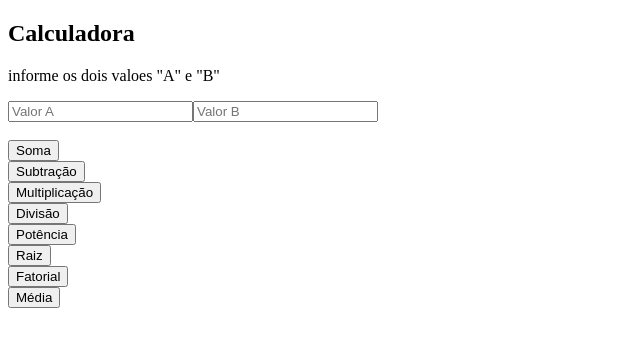
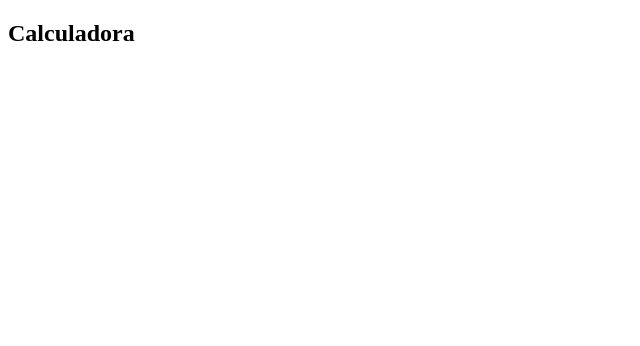
Before and after one commit to RayldoAzevedo/clone-tabnews, a Next.js app: page / in a window 1280 px wide. Shown: the top 346 px of the page, without its empty margins (0-640 px from the left). Built offline with nearby package versions, Linux system fonts and the light colour scheme.

Commit message:
branch master

```diff
--- a/pages/index.js
+++ b/pages/index.js
@@ -6,81 +6,6 @@ function Home(){
         <div>
             <h2>Calculadora</h2>
 
-            <p>informe os dois valoes "A" e "B"</p>
-            <input type="number" id="a" placeholder="Valor A"/>
-            <input type="number" id="b" placeholder="Valor B"/>
-            <br/>  <br/>
-
-            {/*botão soma*/}
-            <button onClick={() => {
-                const a = parseFloat(document.getElementById('a').value)
-                const b = parseFloat(document.getElementById('b').value)
-                const resultado = soma(a, b)
-                alert(`A soma de ${a} + ${b} = ${resultado}`)
-            }
-            }>Soma</button> <br/>
-
-            {/*botão subtração*/}
-            <button onClick={() => {
-                const a = parseFloat(document.getElementById('a').value)
-                const b = parseFloat(document.getElementById('b').value)
-                const resultado = subtracao(a, b)
-                alert(`A subtração de ${a} - ${b} = ${resultado}`)
-            }
-            }>Subtração</button> <br/>
-
-            {/*botão multiplicação*/}
-            <button onClick={() => {
-                const a = parseFloat(document.getElementById('a').value)
-                const b = parseFloat(document.getElementById('b').value)
-                const resultado = multiplicacao(a, b)
-                alert(`A multiplicação de ${a} * ${b} = ${resultado}`)
-            }
-            }>Multiplicação</button> <br/>
-
-            {/*botão divisão*/}
-            <button onClick={() => {
-                const a = parseFloat(document.getElementById('a').value)
-                const b = parseFloat(document.getElementById('b').value)
-                const resultado = divisao(a, b)
-                alert(`A divisão de ${a} / ${b} = ${resultado}`)
-            }
-            }>Divisão</button> <br/>
-
-            {/*botão potencia*/}
-            <button onClick={() => {
-                const a = parseFloat(document.getElementById('a').value)
-                const b = parseFloat(document.getElementById('b').value)
-                const resultado = potencia(a, b)
-                alert(`A potencia de ${a} ** ${b} = ${resultado}`)
-            }
-            }>Potência</button> <br/>
-
-            {/*botão raiz*/}
-            <button onClick={() => {
-                const a = parseFloat(document.getElementById('a').value)
-                const resultado = raiz(a)
-                alert(`A raiz de ${a} = ${resultado}`)
-            }
-            }>Raiz</button> <br/>
-
-            {/*botão fatorial*/}
-            <button onClick={() => {
-                const a = parseFloat(document.getElementById('a').value)
-                const resultado = fatorial(a)
-                alert(`O fatorial de ${a} = ${resultado}`)
-            }
-            }>Fatorial</button> <br/>
-
-            {/*botão média*/}
-            <button onClick={() => {
-                const a = parseFloat(document.getElementById('a').value)
-                const b = parseFloat(document.getElementById('b').value)
-                const resultado = media(a, b)
-                alert(`A média de ${a} e ${b} = ${resultado}`)
-            }
-            }>Média</button> <br/>
-
         </div>
     )
 
```
